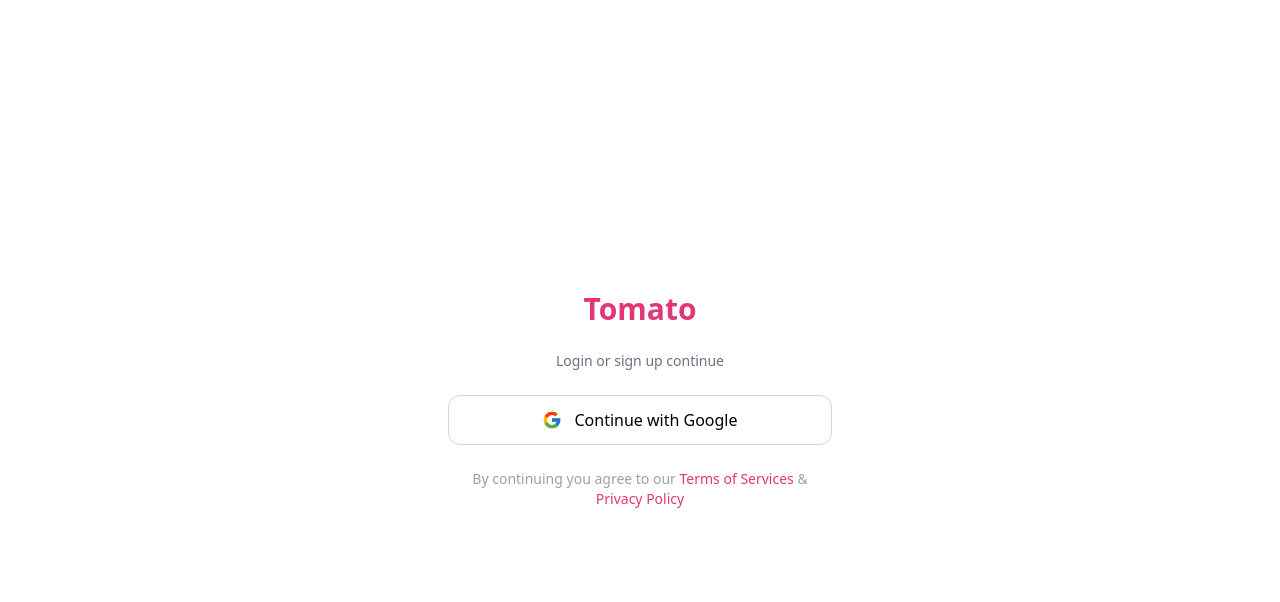
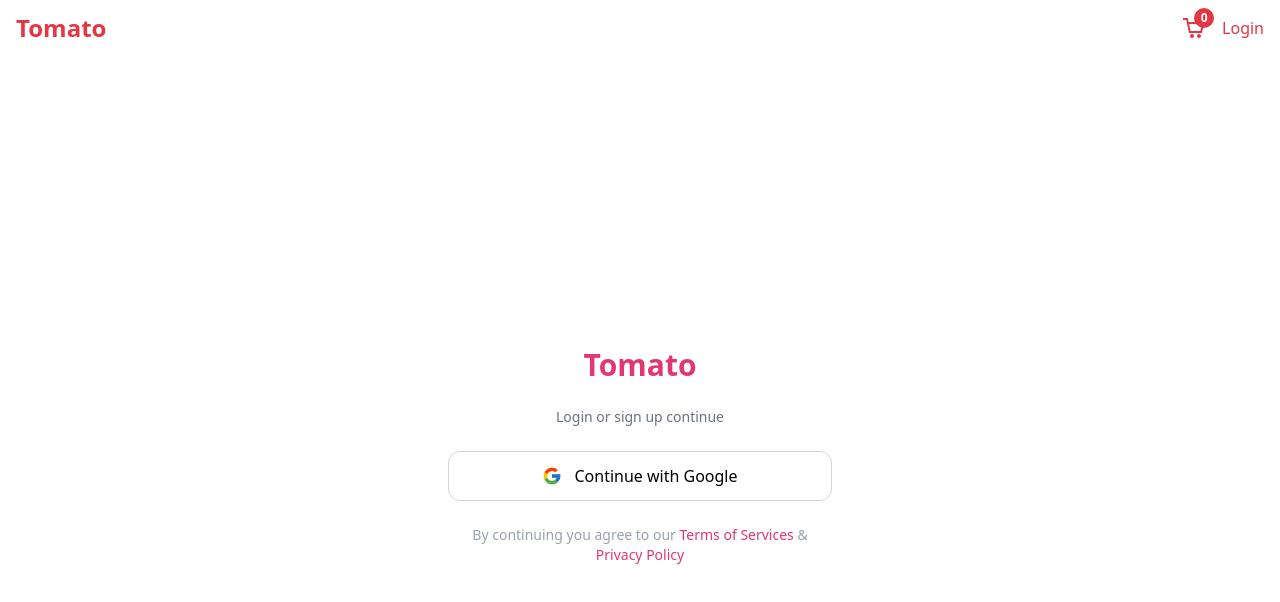
Before and after one commit to Shivam-2309/Tomato, a React app in the folder frontend/: page /login in a window 1280 px wide. Shown: the top 602 px of the page. Built offline with nearby package versions, Linux system fonts and the light colour scheme; no server answers; the HTML template or start-up script is replaced by a standard one.

Commit message:
feat: search-bar for restaurant added

```diff
--- a/frontend/src/App.tsx
+++ b/frontend/src/App.tsx
@@ -6,11 +6,13 @@
 import ProtectedRoute from './components/protectedRoute';
 import Home from './pages/Home';
 import SelectRole from './pages/SelectRole';
+import Navbar from './components/navbar';
 
 function App() {
   return (
     <>
       <BrowserRouter>
+        <Navbar />
         <Routes>
           <Route element = {<PublicRoute/>}>
             <Route path = "/login" element = {<Login />} />
--- /dev/null
+++ b/frontend/src/components/Navbar.tsx
@@ -0,0 +1,107 @@
+import { useLocation, useSearchParams } from 'react-router-dom';
+import { useAppData } from '../context/AppProvider'
+import { useCallback, useEffect, useState } from 'react';
+import { Link } from 'react-router-dom';
+import { CgShoppingCart } from 'react-icons/cg';
+import { BiMapPin, BiSearch } from 'react-icons/bi';
+
+// useCallback vs useMemo
+// useCallback memoises the function definition
+// useMemo memoises the result value
+
+const Navbar = () => {
+    const { isAuth } = useAppData();
+    const currLocation = useLocation();
+
+    const isHomePage = (currLocation.pathname === "/");
+
+    const [searchParams, setSearchParams] = useSearchParams();
+    const [search, setSearch] = useState(searchParams.get("search") || "");
+
+    // debounce logic implemented
+    // it takes 400ms after typing to finally update the query parameter
+    // so basically the timer is assigned an id
+    // if a person types -> "hello"
+    // after -> "h" -> a timer id is obtained
+    // after 100ms, "e" is types,
+    const updateSearchParams = useCallback((value : string) => {
+        if (value) {
+            setSearchParams({ search: value });
+        } else {
+            setSearchParams({});
+        }
+    }, [setSearchParams]);
+    /*
+    GOOD TO KNOW
+    React effect queue ek internal mechanism hai jo React useEffect callbacks ko batch aur schedule karta hai. Ye officially documented nahi hai lekin previous explanation ke context mein samjhaata hun:
+
+    Effect Queue Kaam Kaise Karta Hai:
+    text
+    1. Component render hota hai
+    2. useEffect callbacks collect hote hain "pending effects queue" mein
+    3. Browser repaint ke BAAD ye queue process hoti hai
+    4. Har effect run hota hai (cleanup first, then effect)
+
+    */
+
+    // basically jaise hi searh change hua
+    // to pichle wale ka return function run hojaega jo effect queue mn store tha
+    // aur yeh jb 400ms ka gap aaega sirf tbhi internal updateSearchParams fire hoga and URL change hojaega
+
+    // in short ->
+    // Jab bhi naya render hoga aur useEffect ke dependencies change hongi,
+    // to pehle saare previous cleanup functions run honge, phir naya effect chalega.
+    useEffect(() => {
+        // immediately timerId return hojaati h aur code block nhi hota jaise vo baakio mn hota h
+        const timer = setTimeout(() => {
+            updateSearchParams(search);
+        }, 400)
+        return ()=>clearTimeout(timer);
+    }, [search, updateSearchParams]);
+
+
+  return (
+    <div className='w-full bg-white shadow-sm'>
+        <div className='mx-auto flex max-w-7xl items-center justify-between px-4 py-3'>
+            <Link to = {"/"} className='text-2xl font-bold text-[#E23744] cursor-pointer'>Tomato</Link>
+                    <div className='flex items-center gap-4'>
+            <Link to = {"/cart"} className='relative'>
+                <CgShoppingCart className='h-6 w-6 text-[#E23744]' />
+                <span className='absolute -top-2 -right-2 flex h-5 w-5 items-center justify-center rounded-full bg-[#E23744] text-xs font-semibold text-white'>0</span>
+            </Link>
+
+            {isAuth ? (
+                <Link to = "/account" className='font-medium text-[#E23744]'>
+                    Account
+                </Link>
+            ) : (
+                <Link to = "/Login" className='font-medium text-[#E23744]'>
+                    Login
+                </Link>
+            )}
+            </div>
+        </div>
+
+        { /* Search Bar Implementation */}
+        {
+            isHomePage && (
+                <div className='border-t px-4 py-3'>
+                    <div className='mx-auto flex max-w-7xl items-center rounder-lg border shadow-sm'>
+                        <div className='flex items-center text-gray-700 border-r px-3 gap-2'>
+                            <BiMapPin className='h-4 w-4 text-[#E23744]' />
+                            <span className='text-sm truncate max-w-35'>City</span>
+                        </div>
+                        <div className='flex items-center gap-2 px-3'>
+                            <BiSearch className='h-4 w-4 text-gray-400' />
+                            <input type="text" placeholder='Search for restaurant...' value = {search}
+                            onChange={(e) => setSearch(e.target.value)} className='w-full py-2 text-sm outline-none'/>
+                        </div>
+                    </div>
+                </div>
+            )
+        }
+    </div>
+  )
+}
+
+export default Navbar
```
